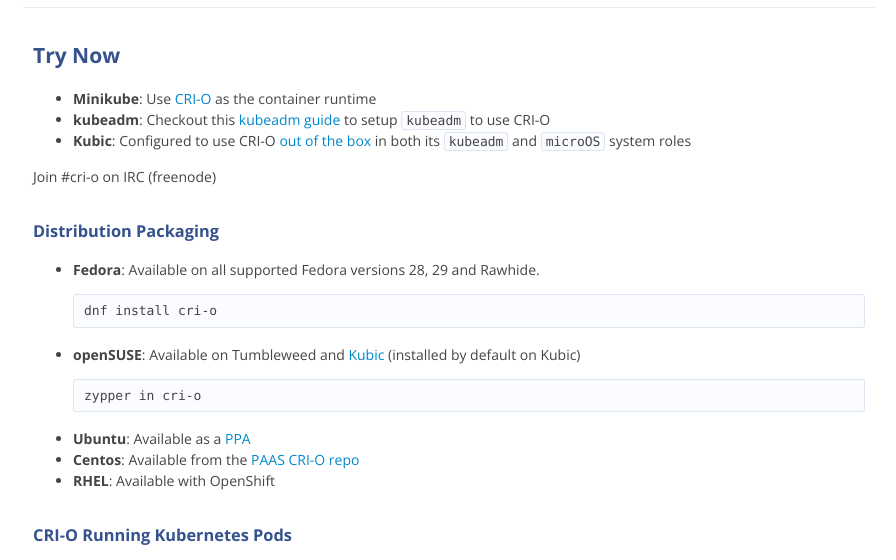
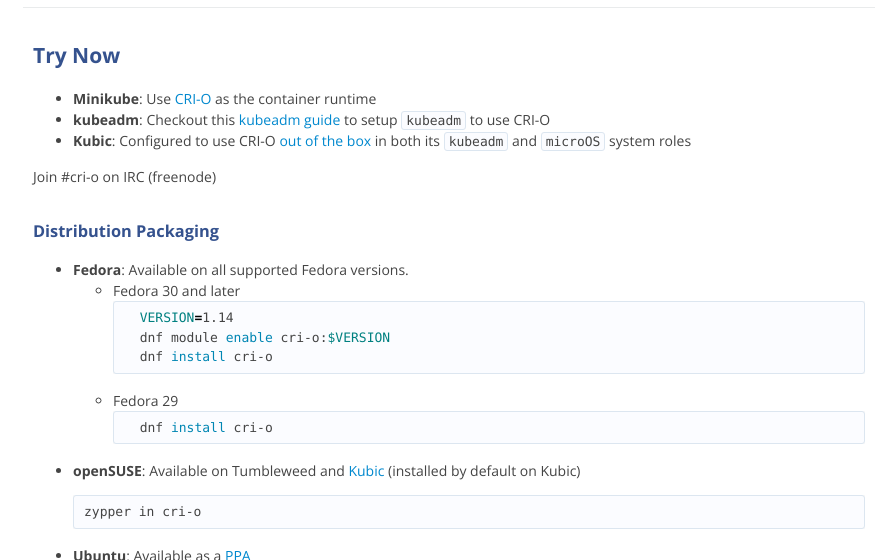
Before and after one commit to cri-o/cri-o.io, a Jekyll site: the page built from index.md, in a window 1280 px wide and 900 px high, scrolled down 543 px, cut to the strip 0-560 px from the top of the window. Shown: the whole strip, without its empty margins (191-1087 px from the left). Built offline with Jekyll 4.4.1, drawn with Linux system fonts in a browser that asks for light colours; comment, search, counter and statistics services are not loaded.

Commit message:
Update installation instructions for f30 and rawhide
Signed-off-by: Peter Hunt <pehunt@redhat.com>

````diff
--- a/index.md
+++ b/index.md
@@ -17,9 +17,19 @@ Join #cri-o on IRC (freenode)
 
 ### Distribution Packaging
 
-* **Fedora**: Available on all supported Fedora versions 28, 29 and Rawhide.
+* **Fedora**: Available on all supported Fedora versions.
+	* Fedora 30 and later
+	```shell
+	VERSION=1.14
+	dnf module enable cri-o:$VERSION
+	dnf install cri-o
+	```
 
-      dnf install cri-o
+	* Fedora 29
+    ```shell
+	dnf install cri-o
+	```
+
 * **openSUSE**: Available on Tumbleweed and [Kubic](https://kubic.opensuse.org) (installed by default on Kubic)
 
       zypper in cri-o
````
